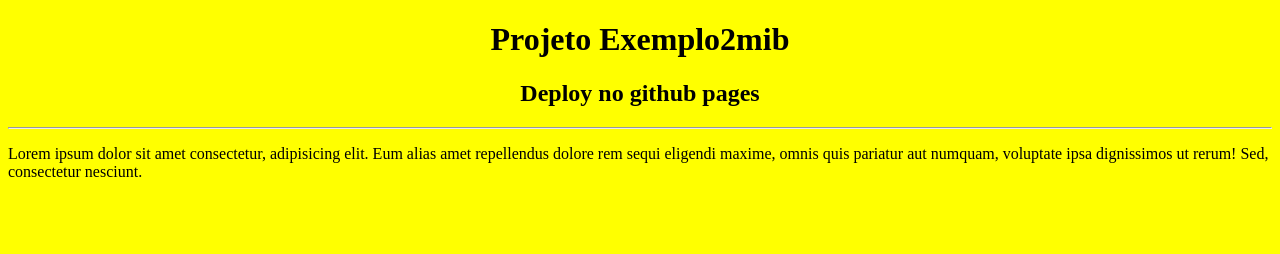
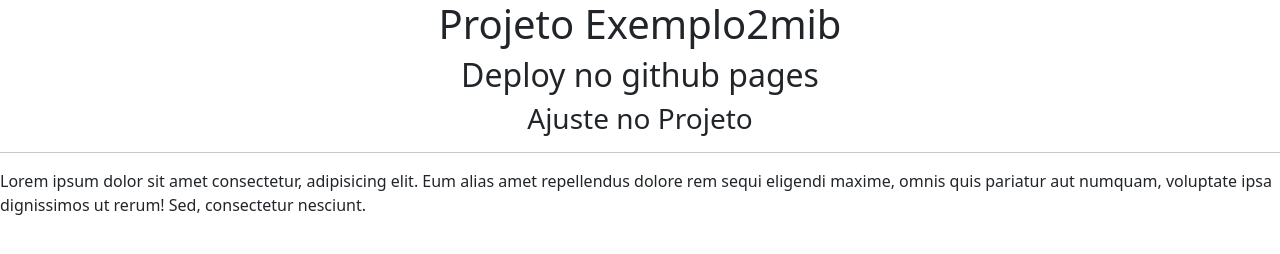
Before and after one commit to victor12020/exemplo2mib, a plain HTML site: page index.html in a window 1280 px wide. Drawn offline with nearby package versions, Linux system fonts and the light colour scheme.

Commit message:
inclusão do bootstrap

```diff
--- a/index.html
+++ b/index.html
@@ -3,11 +3,14 @@
   <head>
     <meta charset="UTF-8" />
     <title>Deploy Github Pages</title>
+    <link href="https://cdn.jsdelivr.net/npm/bootstrap@5.3.1/dist/css/bootstrap.min.css" rel="stylesheet" integrity="sha384-4bw+/aepP/YC94hEpVNVgiZdgIC5+VKNBQNGCHeKRQN+PtmoHDEXuppvnDJzQIu9" crossorigin="anonymous">
+    <script src="https://cdn.jsdelivr.net/npm/bootstrap@5.3.1/dist/js/bootstrap.bundle.min.js" integrity="sha384-HwwvtgBNo3bZJJLYd8oVXjrBZt8cqVSpeBNS5n7C8IVInixGAoxmnlMuBnhbgrkm" crossorigin="anonymous"></script>
   </head>
-  <body bgcolor="yellow">
+  <body>
     <center>
       <h1>Projeto Exemplo2mib</h1>
       <h2>Deploy no github pages</h2>
+      <h3>Ajuste no Projeto</h3>
     </center>
     <hr>
     <p>
```
